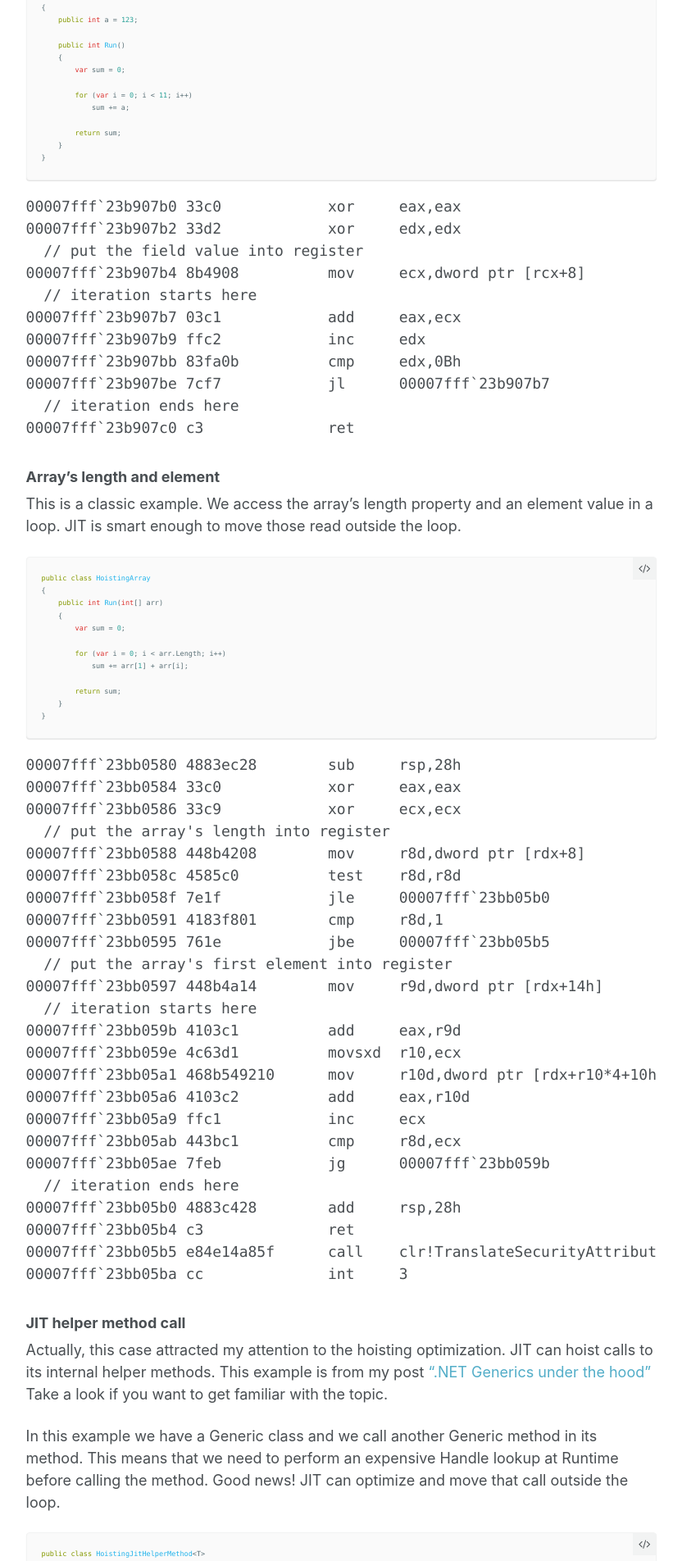
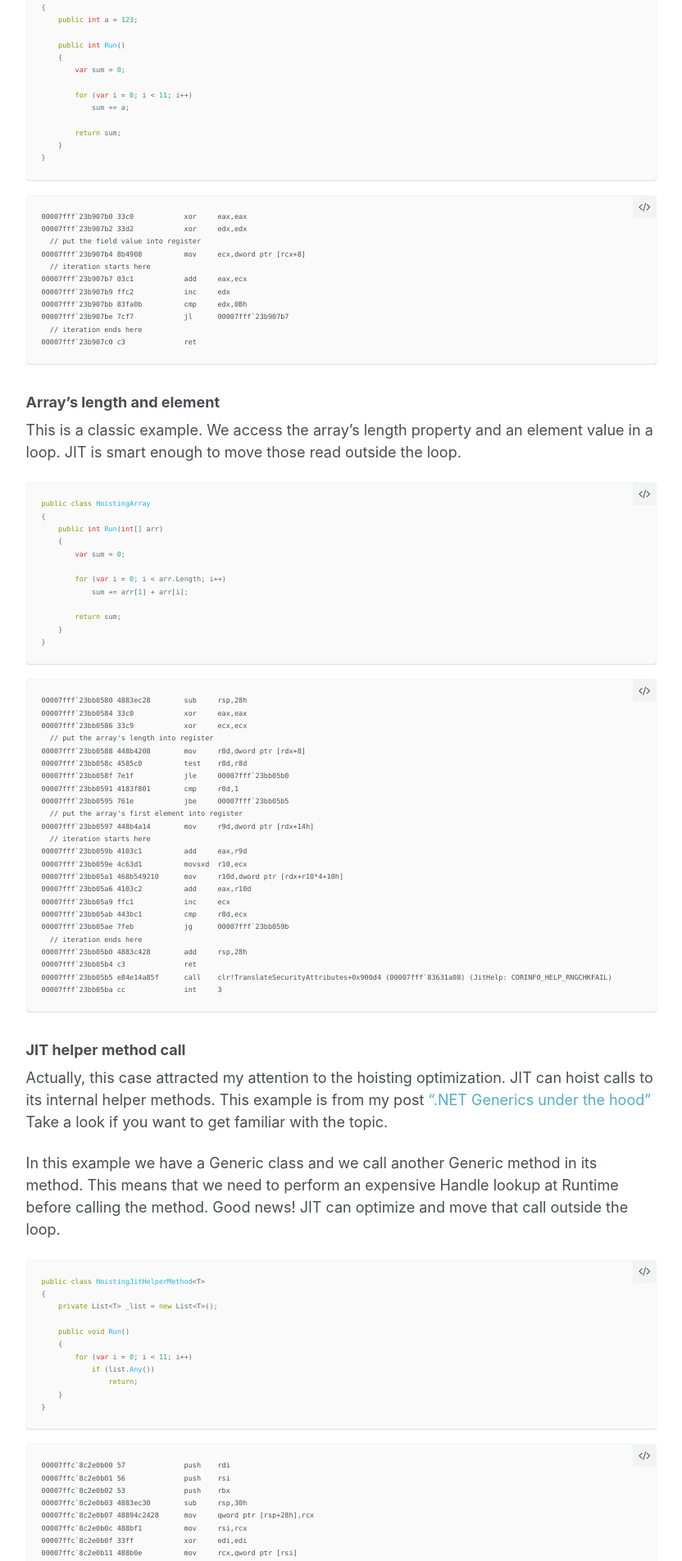
Before and after one commit to alexandrnikitin/blog, a Jekyll site: the page built from _posts/2015-12-16-hoisting-in-net-examples.md, in a window 1280 px wide. Shown: the part 472-2376 px from the top of the page at 82% size, without its empty margins (250-1082 px from the left). Built offline with Jekyll 4.4.1, drawn with Linux system fonts in a browser that asks for light colours; emoji names are drawn with the system emoji font; comment, search, counter and statistics services are not loaded.

Commit message:
Asm code highlight

````diff
--- a/_posts/2015-12-16-hoisting-in-net-examples.md
+++ b/_posts/2015-12-16-hoisting-in-net-examples.md
@@ -34,7 +34,7 @@
 }
 ```
 
-```igor
+```
 00007fff`23b907b0 33c0            xor     eax,eax
 00007fff`23b907b2 33d2            xor     edx,edx
   // put the field value into register
@@ -68,7 +68,7 @@
 }
 ```
 
-```igor
+```
 00007fff`23bb0580 4883ec28        sub     rsp,28h
 00007fff`23bb0584 33c0            xor     eax,eax
 00007fff`23bb0586 33c9            xor     ecx,ecx
@@ -116,7 +116,7 @@
 }
 ```
 
-```igor
+```
 00007ffc`8c2e0b00 57              push    rdi
 00007ffc`8c2e0b01 56              push    rsi
 00007ffc`8c2e0b02 53              push    rbx
@@ -172,7 +172,7 @@
 }
 ```
 
-```igor
+```
 00007ffa`a0520590 33c0            xor     eax,eax
 00007ffa`a0520592 33d2            xor     edx,edx
   // iteration starts here
@@ -211,7 +211,7 @@
 }
 ```
 
-```igor
+```
 00007fff`23b706f0 55              push    rbp
 00007fff`23b706f1 4883ec10        sub     rsp,10h
 00007fff`23b706f5 488d6c2410      lea     rbp,[rsp+10h]
@@ -273,7 +273,7 @@
 }
 ```
 
-```igor
+```
 00007fff`23ba0810 33c0            xor     eax,eax
 00007fff`23ba0812 33d2            xor     edx,edx
   // iteration starts here
@@ -315,7 +315,7 @@
 }
 ```
 
-```igor
+```
 00007fff`23b808b0 4157            push    r15
 00007fff`23b808b2 4156            push    r14
 00007fff`23b808b4 4154            push    r12
@@ -380,7 +380,7 @@
 }
 ```
 
-```igor
+```
 00007fff`23b80970 57              push    rdi
 00007fff`23b80971 56              push    rsi
 00007fff`23b80972 53              push    rbx
@@ -442,7 +442,7 @@
 }
 ```
 
-```igor
+```
 00007fff`23ba0a40 57              push    rdi
 00007fff`23ba0a41 56              push    rsi
 00007fff`23ba0a42 4883ec28        sub     rsp,28h
````
Also changed, not shown: _posts/2015-12-21-jit-optimization-static-readonly-to-const.md (+1 -1 lines).
